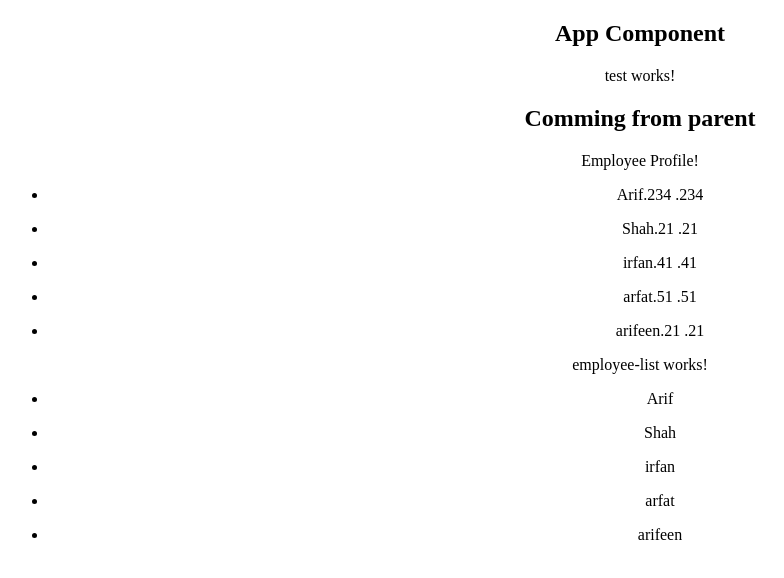
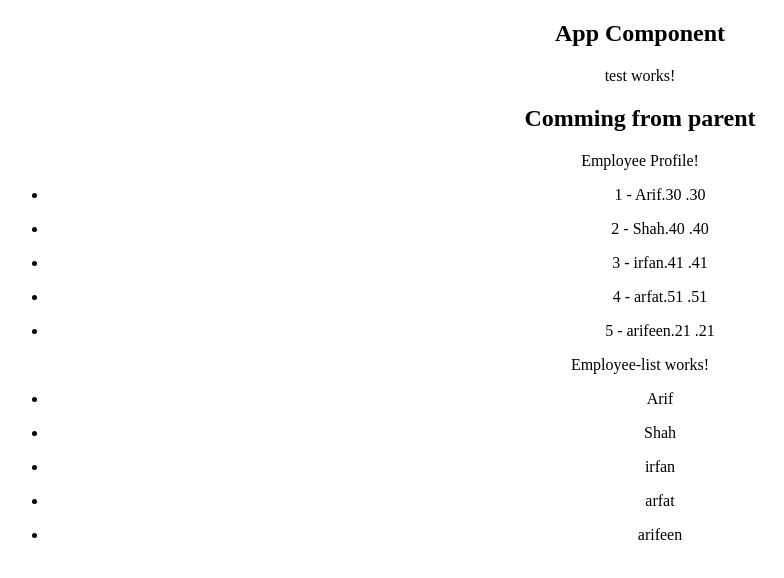
Before and after one commit to sanjay2596/Angular8, an Angular app in the folder hello-world/: page / in a window 1280 px wide. Shown: the top 578 px of the page, without its empty margins (0-784 px from the left). Built offline with nearby package versions, Linux system fonts and the light colour scheme.

Commit message:
Feature: Fetching data using HTTP

```diff
--- a/hello-world/src/app/app.module.ts
+++ b/hello-world/src/app/app.module.ts
@@ -7,6 +7,8 @@
 import { EmployeeComponent } from './employee/employee.component';
 import { EmployeeListComponent } from './employee-list/employee-list.component';
 import { EmployeeService } from './employee.service';
+import { HttpClientModule} from '@angular/common/http';
+
 
 
 @NgModule({
@@ -19,7 +21,8 @@
   ],
   imports: [
     BrowserModule,
-    FormsModule
+    FormsModule,
+    HttpClientModule
   ],
   providers: [EmployeeService],
   bootstrap: [AppComponent]
--- a/hello-world/src/app/employee-list/employee-list.component.html
+++ b/hello-world/src/app/employee-list/employee-list.component.html
@@ -1,5 +1,5 @@
 <div>
-    <p>employee-list works!</p>
+    <p>Employee-list works!</p>
     <ul *ngFor="let employee of employees">
         <li>
             {{employee.name}}
--- a/hello-world/src/app/employee-list/employee-list.component.ts
+++ b/hello-world/src/app/employee-list/employee-list.component.ts
@@ -12,7 +12,8 @@
   constructor(private _employeeService:EmployeeService) { }
 
   ngOnInit() {
-    this.employees = this._employeeService.getEmployees();
+   this._employeeService.getEmployees()
+   .subscribe(data => this.employees = data)
   }
 
 }
--- a/hello-world/src/app/employee.service.ts
+++ b/hello-world/src/app/employee.service.ts
@@ -1,19 +1,17 @@
 import { Injectable } from '@angular/core';
+import { HttpClient } from '@angular/common/http';
+import { IEmployee } from './employee';
 
 @Injectable({
   providedIn: 'root'
 })
 export class EmployeeService {
 
-  constructor() { }
+  constructor(private http:HttpClient) { }
 
+  private _url: string = "/assets/data/employees.json";
   getEmployees(){
-    return [
-        {"id":1,"name":"Arif","age":234  },
-        {"id":2,"name":"Shah","age":21  },
-        {"id":3,"name":"irfan","age":41  },
-        {"id":4,"name":"arfat","age":51  },
-        {"id":5,"name":"arifeen","age":21  },
-    ];
+    return this.http.get<IEmployee[] >(this._url);
+
   }
 }
--- /dev/null
+++ b/hello-world/src/app/employee.ts
@@ -0,0 +1,5 @@
+export interface IEmployee {
+    id:number,
+    name: string,
+    age: number
+}
--- a/hello-world/src/app/employee/employee.component.html
+++ b/hello-world/src/app/employee/employee.component.html
@@ -2,7 +2,7 @@
     <p>Employee Profile!</p>
     <ul *ngFor="let employee of employees">
         <li>
-            {{employee.name}}.{{employee.age}} .{{employee.age}}
+            {{employee.id}} - {{employee.name}}.{{employee.age}} .{{employee.age}}
         </li>
     </ul>
 
--- a/hello-world/src/app/employee/employee.component.ts
+++ b/hello-world/src/app/employee/employee.component.ts
@@ -14,7 +14,8 @@
   constructor(private _employeeService:EmployeeService) { }
 
   ngOnInit() {
-    this.employees= this._employeeService.getEmployees();
-  }
+    this._employeeService.getEmployees()
+    .subscribe(data => this.employees = data)
+   }
 
 }
--- /dev/null
+++ b/hello-world/src/assets/data/employees.json
@@ -0,0 +1,7 @@
+[
+    { "id": 1, "name": "Arif", "age": 30 },
+    { "id": 2, "name": "Shah", "age": 40 },
+    { "id": 3, "name": "irfan", "age": 41 },
+    { "id": 4, "name": "arfat", "age": 51 },
+    { "id": 5, "name": "arifeen", "age": 21 }
+]
```
